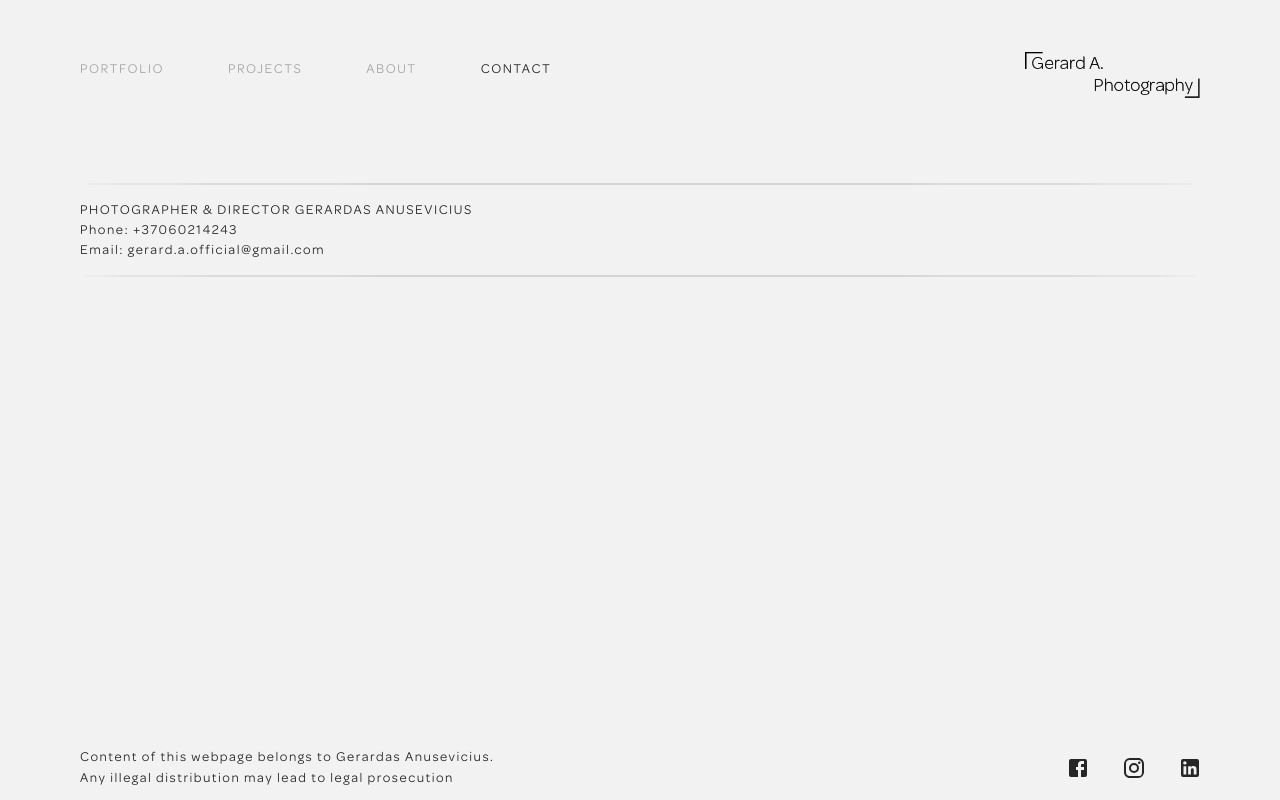
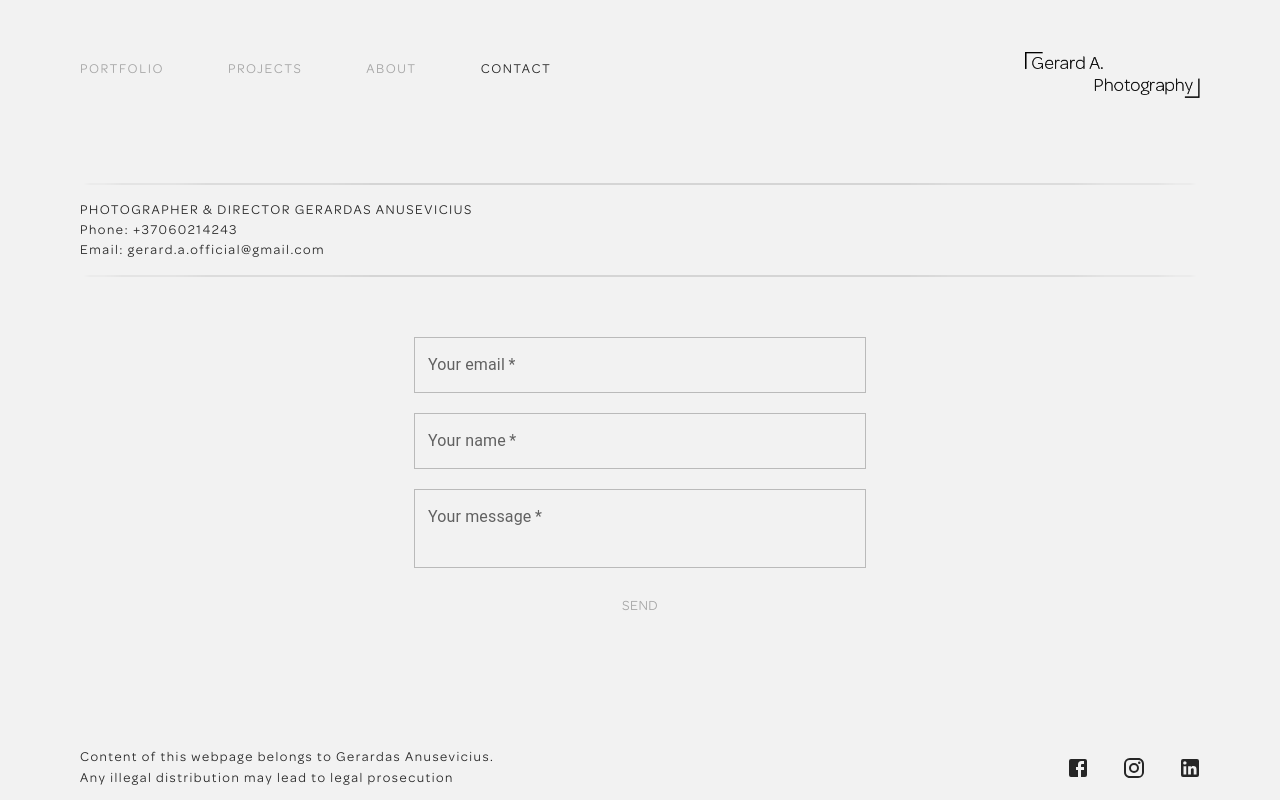
Before and after one commit to gerardasanusevicius/CAO-Final-Project-Gerard-A-Photography, a React (Create React App) app: page /contacts in a window 1280 px wide. Built offline with nearby package versions, Linux system fonts and the light colour scheme.

Commit message:
chore:contact-form-created

```diff
--- a/src/pages/admin-page/upload-form.tsx
+++ b/src/pages/admin-page/upload-form.tsx
@@ -4,21 +4,17 @@ import {
 
 import axios from 'axios';
 import React, { useState } from 'react';
-import { v4 as uuidv4 } from 'uuid';
 
 const UploadForm: React.FC = () => {
   const [title, setTitle] = useState('');
   const [src, setSrc] = useState('');
   const [titleError, setTitleError] = useState(false);
   const [srcError, setSrcError] = useState(false);
-  const [uuid, setUuid] = useState('');
 
   const handleSubmit = (e : React.SyntheticEvent) => {
     e.preventDefault();
     setTitleError(false);
     setSrcError(false);
-    const uniqueId = uuidv4();
-    setUuid(uniqueId);
 
     if (title === '') {
       setTitleError(true);
@@ -27,7 +23,7 @@ const UploadForm: React.FC = () => {
       setSrcError(true);
     }
     if (title && src) {
-      axios.post('http://localhost:8000/pictures', { title, src, uuid });
+      axios.post('http://localhost:8000/pictures', { title, src });
     }
   };
 
@@ -72,7 +68,7 @@ const UploadForm: React.FC = () => {
             onChange={(e) => setSrc(e.target.value)}
             error={srcError}
           />
-          <Button type="submit" sx={{ ':hover': { color: 'primary.dark' } }}>Upload</Button>
+          <Button type="submit" sx={{ ':hover': { color: 'primary.dark', background: 'none' } }}>Upload</Button>
         </Box>
       </form>
     </Container>
--- /dev/null
+++ b/src/pages/contact-page/contact-form.tsx
@@ -0,0 +1,98 @@
+import {
+  Box, Button, Container, TextField,
+} from '@mui/material';
+
+import React, { useState } from 'react';
+
+const ContactForm: React.FC = () => {
+  const [email, setEmail] = useState('');
+  const [clientName, setClientName] = useState('');
+  const [message, setMessage] = useState('');
+  const [emailError, setEmailError] = useState(false);
+  const [clientNameError, setClientNameError] = useState(false);
+  const [messageError, setMessageError] = useState(false);
+
+  const handleSubmit = (e : React.SyntheticEvent) => {
+    e.preventDefault();
+    setEmailError(false);
+    setClientNameError(false);
+    setMessageError(false);
+
+    if (email === '') {
+      setEmailError(true);
+    }
+    if (clientName === '') {
+      setClientNameError(true);
+    }
+    if (message === '') {
+      setMessageError(true);
+    }
+    if (email && clientName && message) {
+      alert('feature coming soon');
+    }
+  };
+
+  return (
+    <Container sx={{
+      width: '500px',
+      display: 'flex',
+      flexDirection: 'column',
+    }}
+    >
+      <form noValidate autoComplete="off" onSubmit={handleSubmit}>
+        <Box sx={{ display: 'flex', justifyContent: 'center', flexDirection: 'column' }}>
+          <TextField
+            id="email"
+            label="Your email"
+            name="email"
+            type="email"
+            sx={{
+              marginBottom: '20px',
+              '& fieldset': {
+                borderRadius: 0,
+              },
+            }}
+            required
+            onChange={(e) => setEmail(e.target.value)}
+            error={emailError}
+          />
+          <TextField
+            id="title"
+            label="Your name"
+            name="title"
+            type="text"
+            sx={{
+              marginBottom: '20px',
+              '& fieldset': {
+                borderRadius: 0,
+              },
+            }}
+            required
+            onChange={(e) => setClientName(e.target.value)}
+            error={clientNameError}
+          />
+          <TextField
+            id="message"
+            label="Your message"
+            name="message"
+            type="text"
+            multiline
+            rows={2}
+            sx={{
+              marginBottom: '20px',
+              '& fieldset': {
+                borderRadius: 0,
+              },
+            }}
+            required
+            onChange={(e) => setMessage(e.target.value)}
+            error={messageError}
+          />
+          <Button type="submit" sx={{ ':hover': { color: 'primary.dark', background: 'none' } }}>Send</Button>
+        </Box>
+      </form>
+    </Container>
+  );
+};
+
+export default ContactForm;
--- a/src/pages/contact-page/index.tsx
+++ b/src/pages/contact-page/index.tsx
@@ -2,6 +2,7 @@ import React from 'react';
 import { Divider } from '@mui/material';
 import Paragraph from '../../components/paragraph';
 import InfoContainer from '../../components/info-container';
+import ContactForm from './contact-form';
 
 const ContactPage: React.FC = () => (
   <InfoContainer>
@@ -24,6 +25,7 @@ const ContactPage: React.FC = () => (
       }}
       />
     </Paragraph>
+    <ContactForm />
   </InfoContainer>
 );
 
```
